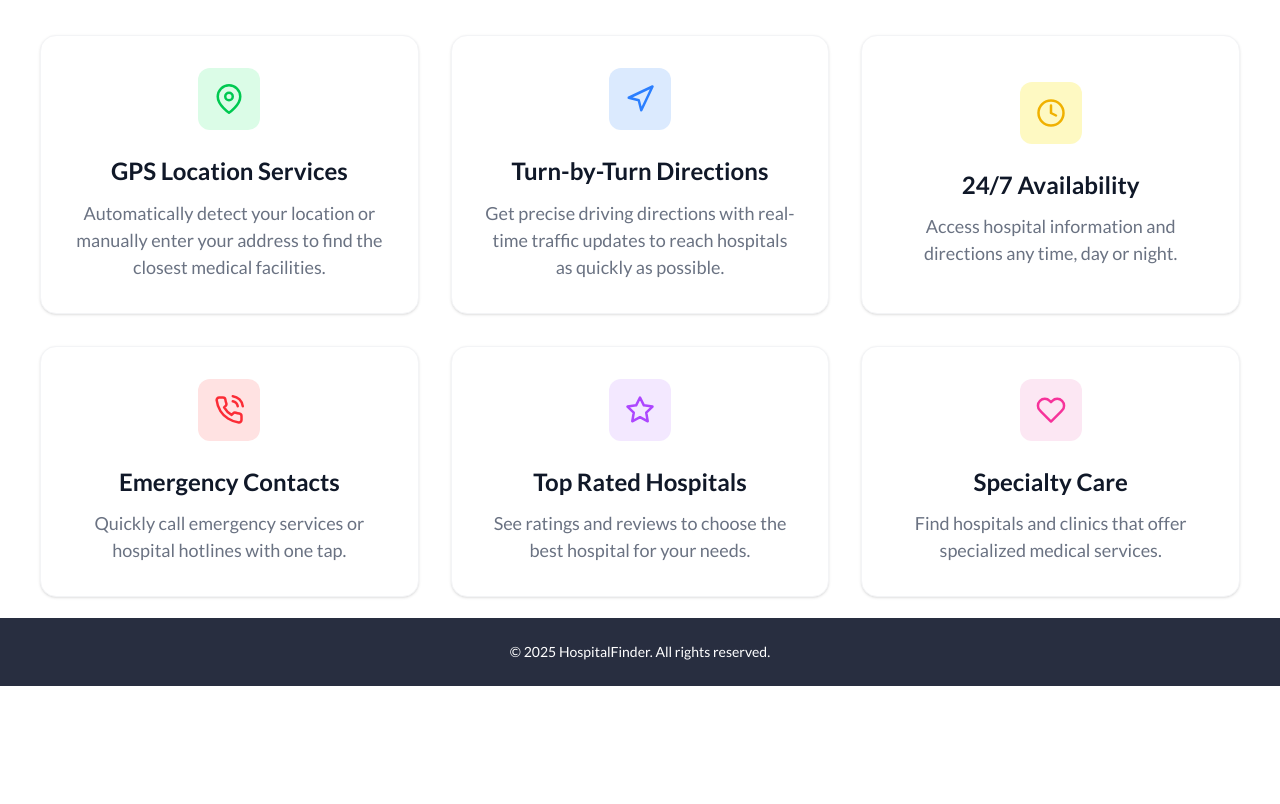
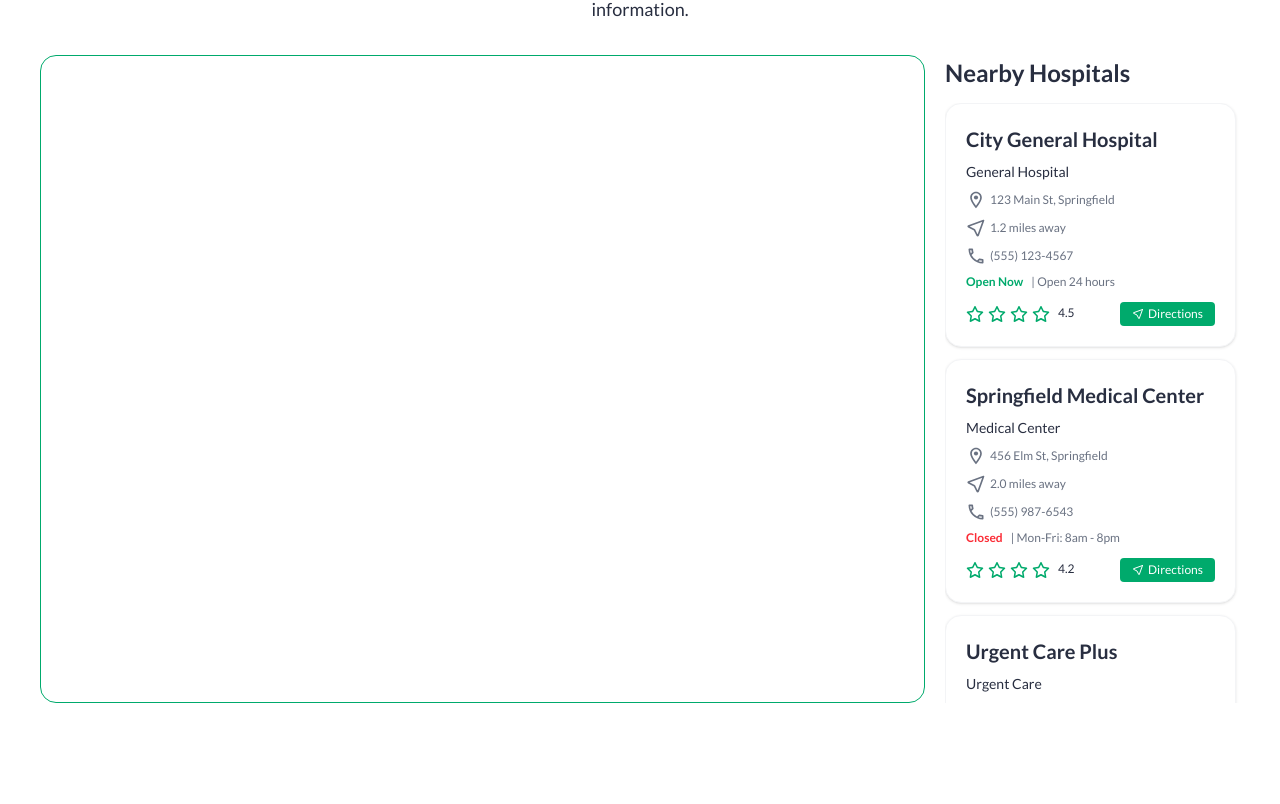
Before and after one commit to esthercate/Hospital-Finder, a Next.js app in the folder frontend/: page / in a window 1280 px wide. Shown: the part 716-1520 px from the top of the page. Before the commit the page ends 1402 px from the top, so only its background shows below. Built offline with nearby package versions, Linux system fonts and the light colour scheme.

Commit message:
Add mapbox component

```diff
--- /dev/null
+++ b/frontend/src/app/components/MapboxMap.jsx
@@ -0,0 +1,22 @@
+import * as React from 'react';
+import Map from 'react-map-gl';
+import 'mapbox-gl/dist/mapbox-gl.css';
+
+const MAPBOX_TOKEN = process.env.NEXT_PUBLIC_MAPBOX_TOKEN;
+
+const MapboxMap = () => {
+	return (
+		<Map
+			mapboxAccessToken={MAPBOX_TOKEN}
+			initialViewState={{
+				longitude: -100,
+				latitude: 40,
+				zoom: 3.5,
+			}}
+			style={{ width: '100%', height: 400 }}
+			mapStyle="mapbox://styles/mapbox/streets-v11"
+		/>
+	);
+};
+
+export default MapboxMap;
--- /dev/null
+++ b/frontend/src/app/components/Maps.tsx
@@ -0,0 +1,96 @@
+import React from 'react';
+import Container from './common/Container';
+import Title from './common/Title';
+import { HospitalCard, Hospital } from './HospitalCard';
+
+const Maps = () => {
+	const hospitalData: Hospital[] = [
+		{
+			name: 'City General Hospital',
+			type: 'General Hospital',
+			location: '123 Main St, Springfield',
+			distance: '1.2 miles',
+			phone: '(555) 123-4567',
+			rating: 4.5,
+			open: true,
+			hours: 'Open 24 hours',
+		},
+		{
+			name: 'Springfield Medical Center',
+			type: 'Medical Center',
+			location: '456 Elm St, Springfield',
+			distance: '2.0 miles',
+			phone: '(555) 987-6543',
+			rating: 4.2,
+			open: false,
+			hours: 'Mon-Fri: 8am - 8pm',
+		},
+		{
+			name: 'Urgent Care Plus',
+			type: 'Urgent Care',
+			location: '789 Oak St, Springfield',
+			distance: '2.5 miles',
+			phone: '(555) 555-1212',
+			rating: 4.7,
+			open: true,
+			hours: 'Mon-Sun: 7am - 10pm',
+		},
+		{
+			name: 'City General Hospital',
+			type: 'General Hospital',
+			location: '123 Main St, Springfield',
+			distance: '1.2 miles',
+			phone: '(555) 123-4567',
+			rating: 4.5,
+			open: true,
+			hours: 'Open 24 hours',
+		},
+		{
+			name: 'Springfield Medical Center',
+			type: 'Medical Center',
+			location: '456 Elm St, Springfield',
+			distance: '2.0 miles',
+			phone: '(555) 987-6543',
+			rating: 4.2,
+			open: false,
+			hours: 'Mon-Fri: 8am - 8pm',
+		},
+		{
+			name: 'Urgent Care Plus',
+			type: 'Urgent Care',
+			location: '789 Oak St, Springfield',
+			distance: '2.5 miles',
+			phone: '(555) 555-1212',
+			rating: 4.7,
+			open: true,
+			hours: 'Mon-Sun: 7am - 10pm',
+		},
+	];
+
+	return (
+		<section id="find-hospital">
+			<Container className="py-5 md:py-10">
+				<Title
+					title="Interactive Hospital Map"
+					description="Locate nearby hospitals with our interactive map powered by Google Maps API. Get real-time directions and essential information."
+				/>
+				<div className="w-full flex gap-5 my-8">
+					<div className="w-3/4 border border-green rounded-2xl"></div>
+					<div className="w-1/4 flex flex-col gap-1">
+						<h5 className="mb-2">Nearby Hospitals</h5>
+						<div className="flex flex-col gap-1 max-h-[600px] overflow-y-auto pr-1">
+							{hospitalData.map((hospital, idx) => (
+								<HospitalCard
+									key={idx}
+									hospital={hospital}
+								/>
+							))}
+						</div>
+					</div>
+				</div>
+			</Container>
+		</section>
+	);
+};
+
+export default Maps;
```
